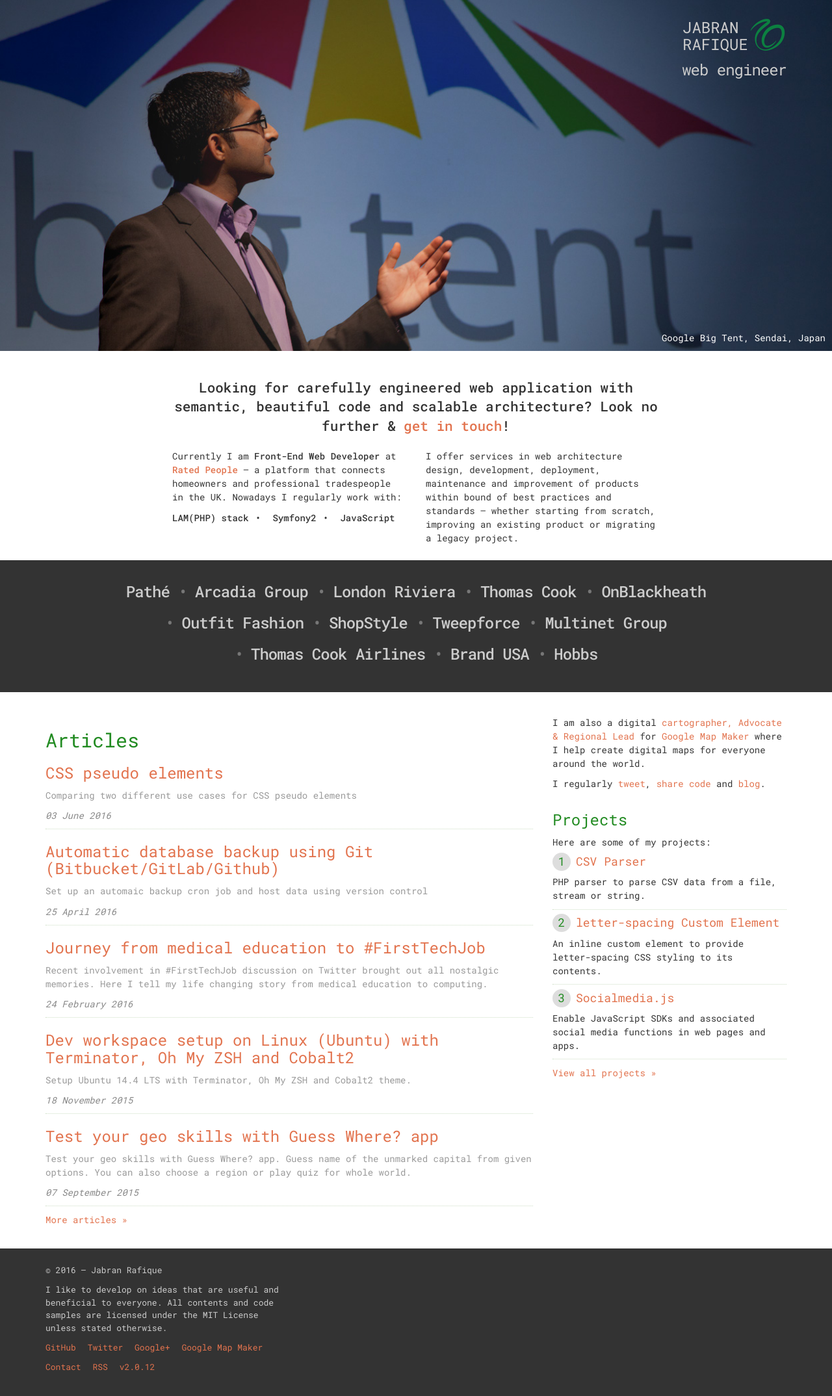
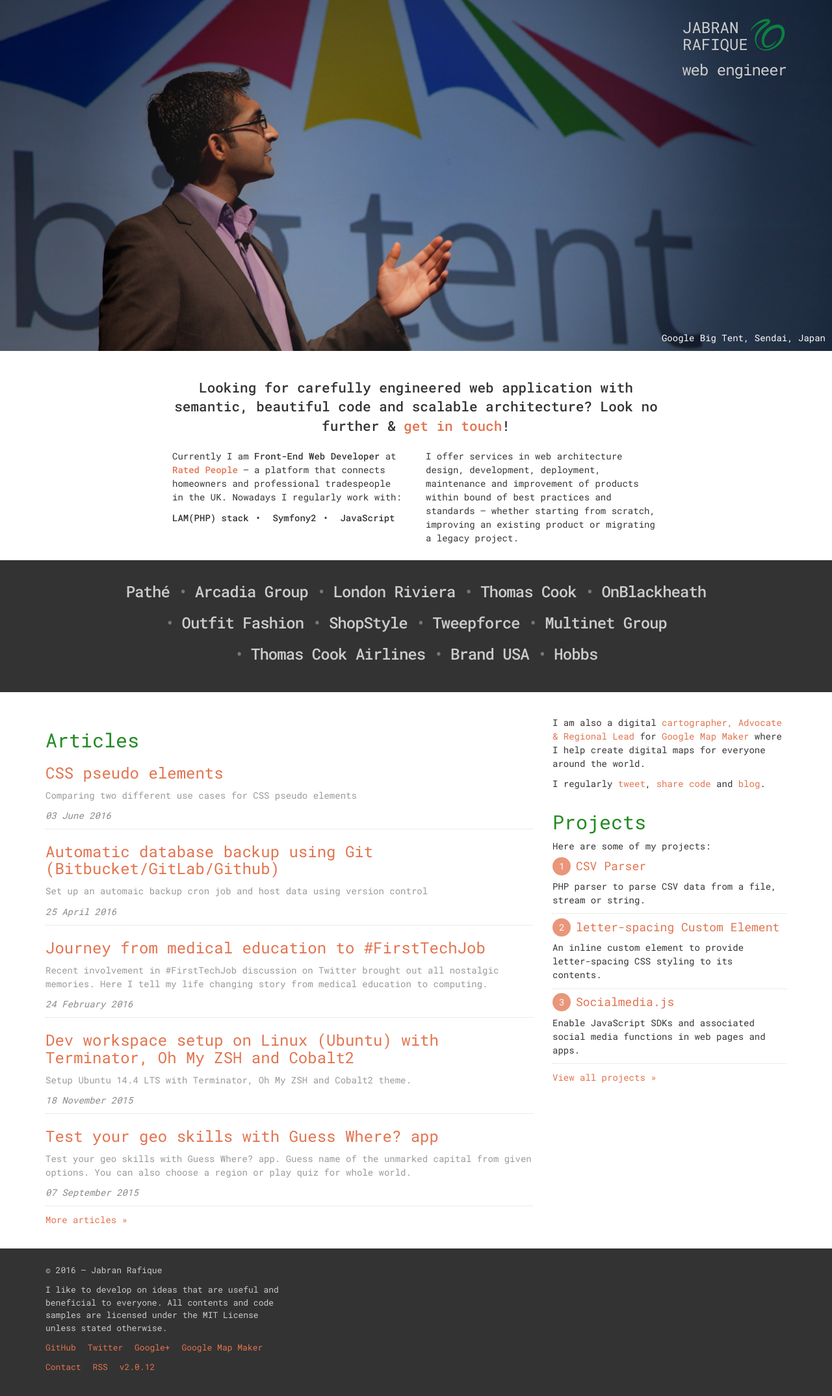
Before and after one commit to jabranr/jabranr.github.io-legacy, a Jekyll site: the page built from index.html, in a window 1280 px wide. Shown: the whole page at 65% size. Built offline with Jekyll 4.4.1, drawn with Linux system fonts in a browser that asks for light colours; the list of posts is cut into pages by our own code.

Commit message:
update copy - resolve issue #33

```diff
--- a/_includes/sidebar.html
+++ b/_includes/sidebar.html
@@ -11,7 +11,7 @@
   </div>
 
   <div class="col-xs-12 col-sm-4 home__sidebar-projects">
-    <h3>Projects</h3>
+    <h2>Projects</h2>
     <p>Here are some of my projects:</p>
     {% include featured-projects.html %}
     <div class="home__projects-more">
--- a/assets/css/main.scss
+++ b/assets/css/main.scss
@@ -459,13 +459,16 @@
       display: inline-block;
       position: absolute;
       left: 0;
-      background-color: #ddd;
+      background-color: $brand-orange;
+      color: white;
       width: 28px;
       height: 28px;
       top: -4px;
       border-radius: 50%;
       text-align: center;
-      line-height: 1.5;
+      line-height: 1.95;
+      font-size: 14px;
+      padding-left: 1px;
     }
   }
 }
```
